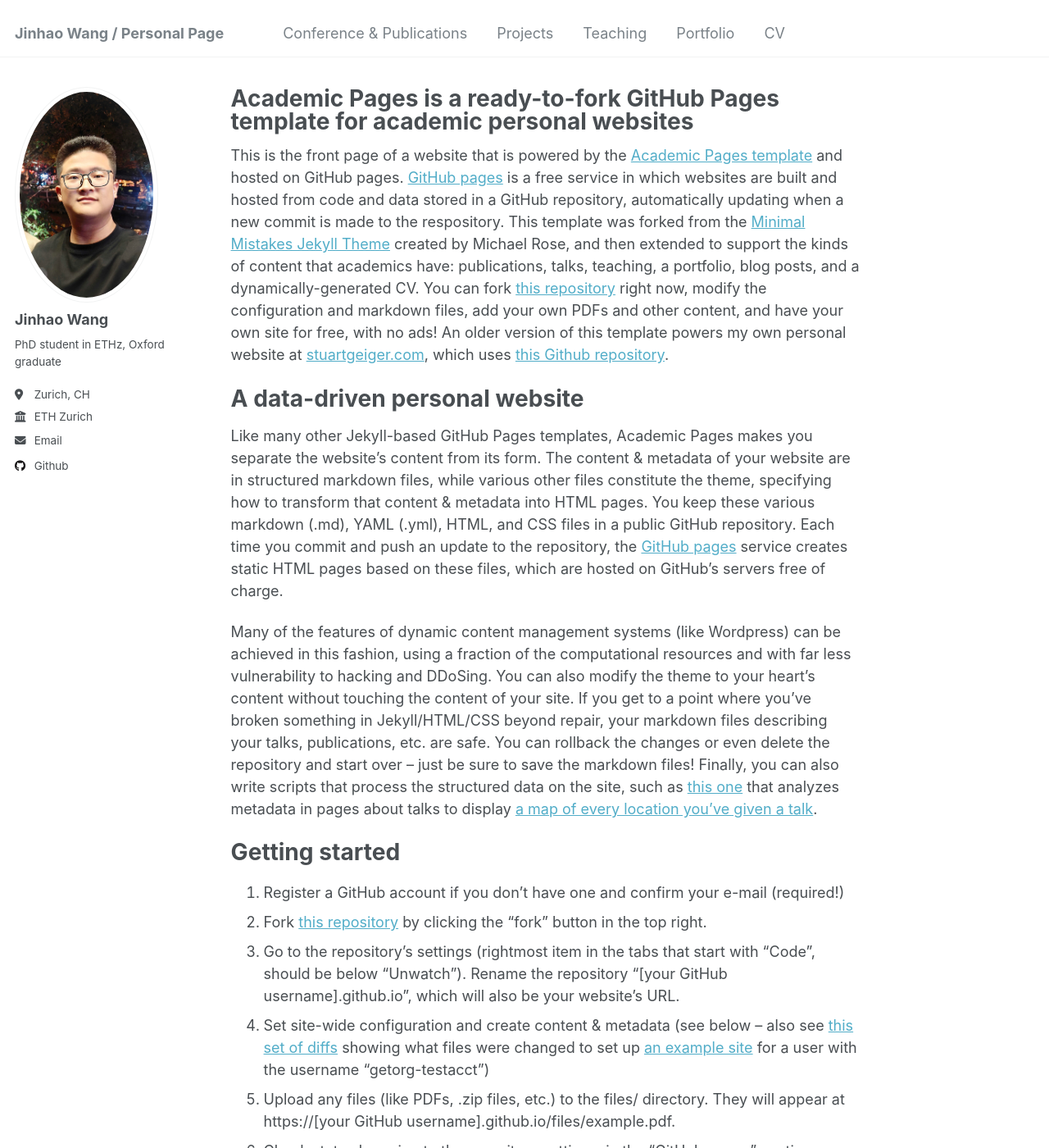
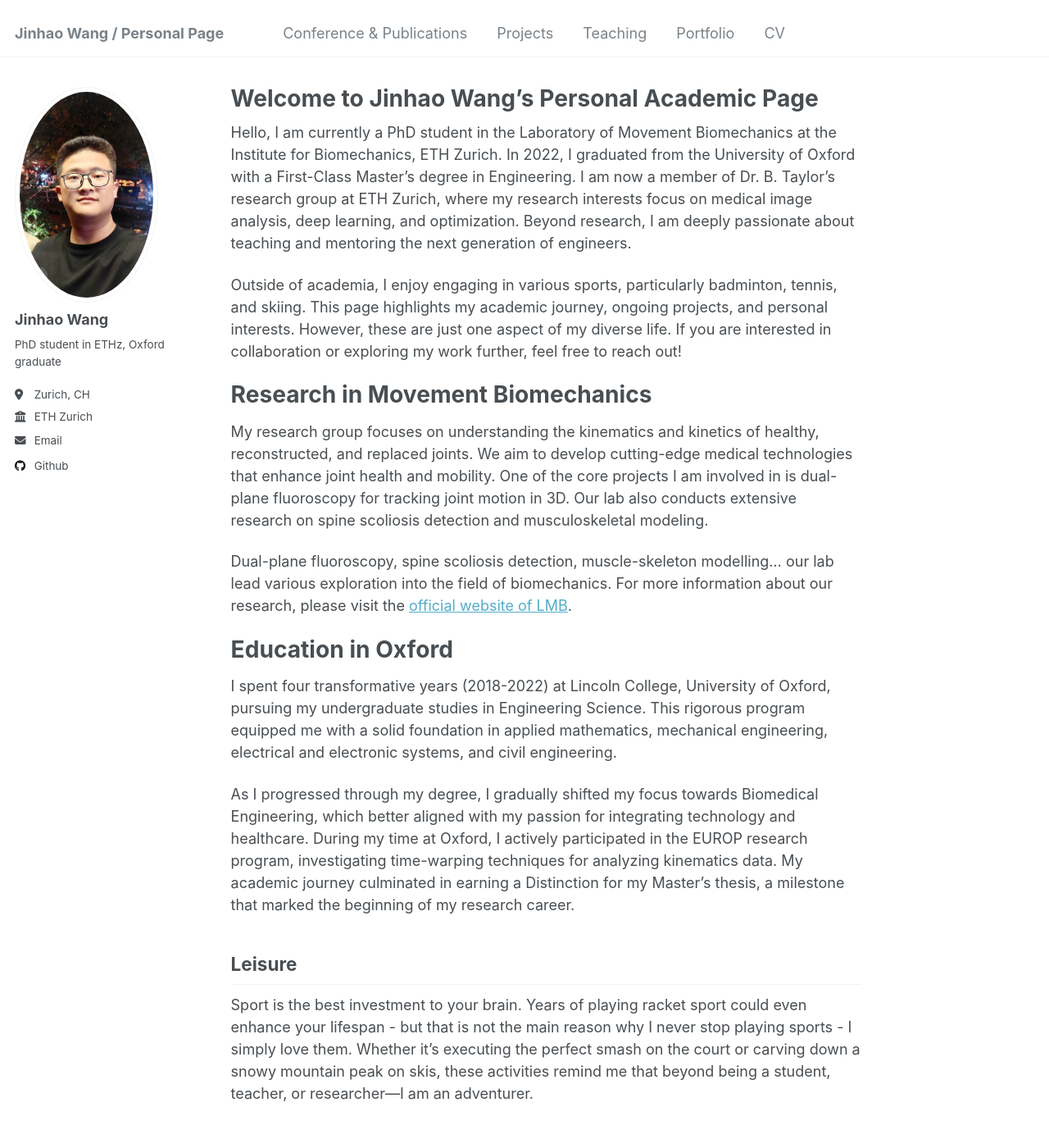
Before and after one commit to wjh19990923/wjh19990923.github.io, a Jekyll site: the page built from _pages/about.md, in a window 1280 px wide and 1400 px high. Shown: the whole window at 82% size. Built offline with Jekyll 4.4.1, drawn with Linux system fonts in a browser that asks for light colours; some of the changed text lies outside the part shown.

Commit message:
update about page

```diff
--- a/_data/navigation.yml
+++ b/_data/navigation.yml
@@ -9,7 +9,7 @@ main:
     url: /publications/
 
   - title: "Projects"
-    url: /projects/
+    url: /talks/
 
   - title: "Teaching"
     url: /teaching/
--- a/_pages/about.md
+++ b/_pages/about.md
@@ -1,49 +1,28 @@
 ---
 permalink: /
-title: "Academic Pages is a ready-to-fork GitHub Pages template for academic personal websites"
+title: "Welcome to Jinhao Wang's Personal Academic Page"
 author_profile: true
 redirect_from:
   - /about/
   - /about.html
 ---
 
-This is the front page of a website that is powered by the [Academic Pages template](https://github.com/academicpages/academicpages.github.io) and hosted on GitHub pages. [GitHub pages](https://pages.github.com) is a free service in which websites are built and hosted from code and data stored in a GitHub repository, automatically updating when a new commit is made to the respository. This template was forked from the [Minimal Mistakes Jekyll Theme](https://mmistakes.github.io/minimal-mistakes/) created by Michael Rose, and then extended to support the kinds of content that academics have: publications, talks, teaching, a portfolio, blog posts, and a dynamically-generated CV. You can fork [this repository](https://github.com/academicpages/academicpages.github.io) right now, modify the configuration and markdown files, add your own PDFs and other content, and have your own site for free, with no ads! An older version of this template powers my own personal website at [stuartgeiger.com](http://stuartgeiger.com), which uses [this Github repository](https://github.com/staeiou/staeiou.github.io).
+Hello, I am currently a PhD student in the Laboratory of Movement Biomechanics at the Institute for Biomechanics, ETH Zurich. In 2022, I graduated from the University of Oxford with a First-Class Master's degree in Engineering. I am now a member of Dr. B. Taylor's research group at ETH Zurich, where my research interests focus on medical image analysis, deep learning, and optimization. Beyond research, I am deeply passionate about teaching and mentoring the next generation of engineers.
 
-A data-driven personal website
+Outside of academia, I enjoy engaging in various sports, particularly badminton, tennis, and skiing. This page highlights my academic journey, ongoing projects, and personal interests. However, these are just one aspect of my diverse life. If you are interested in collaboration or exploring my work further, feel free to reach out!
+
+Research in Movement Biomechanics
 ======
-Like many other Jekyll-based GitHub Pages templates, Academic Pages makes you separate the website's content from its form. The content & metadata of your website are in structured markdown files, while various other files constitute the theme, specifying how to transform that content & metadata into HTML pages. You keep these various markdown (.md), YAML (.yml), HTML, and CSS files in a public GitHub repository. Each time you commit and push an update to the repository, the [GitHub pages](https://pages.github.com/) service creates static HTML pages based on these files, which are hosted on GitHub's servers free of charge.
+My research group focuses on understanding the kinematics and kinetics of healthy, reconstructed, and replaced joints. We aim to develop cutting-edge medical technologies that enhance joint health and mobility. One of the core projects I am involved in is dual-plane fluoroscopy for tracking joint motion in 3D. Our lab also conducts extensive research on spine scoliosis detection and musculoskeletal modeling.
 
-Many of the features of dynamic content management systems (like Wordpress) can be achieved in this fashion, using a fraction of the computational resources and with far less vulnerability to hacking and DDoSing. You can also modify the theme to your heart's content without touching the content of your site. If you get to a point where you've broken something in Jekyll/HTML/CSS beyond repair, your markdown files describing your talks, publications, etc. are safe. You can rollback the changes or even delete the repository and start over -- just be sure to save the markdown files! Finally, you can also write scripts that process the structured data on the site, such as [this one](https://github.com/academicpages/academicpages.github.io/blob/master/talkmap.ipynb) that analyzes metadata in pages about talks to display [a map of every location you've given a talk](https://academicpages.github.io/talkmap.html).
+Dual-plane fluoroscopy, spine scoliosis detection, muscle-skeleton modelling... our lab lead various exploration into the field of biomechanics. For more information about our research, please visit the [official website of LMB](https://movement.ethz.ch/).
 
-Getting started
+Education in Oxford
 ======
-1. Register a GitHub account if you don't have one and confirm your e-mail (required!)
-1. Fork [this repository](https://github.com/academicpages/academicpages.github.io) by clicking the "fork" button in the top right.
-1. Go to the repository's settings (rightmost item in the tabs that start with "Code", should be below "Unwatch"). Rename the repository "[your GitHub username].github.io", which will also be your website's URL.
-1. Set site-wide configuration and create content & metadata (see below -- also see [this set of diffs](http://archive.is/3TPas) showing what files were changed to set up [an example site](https://getorg-testacct.github.io) for a user with the username "getorg-testacct")
-1. Upload any files (like PDFs, .zip files, etc.) to the files/ directory. They will appear at https://[your GitHub username].github.io/files/example.pdf.
-1. Check status by going to the repository settings, in the "GitHub pages" section
+I spent four transformative years (2018-2022) at Lincoln College, University of Oxford, pursuing my undergraduate studies in Engineering Science. This rigorous program equipped me with a solid foundation in applied mathematics, mechanical engineering, electrical and electronic systems, and civil engineering.
 
-Site-wide configuration
+As I progressed through my degree, I gradually shifted my focus towards Biomedical Engineering, which better aligned with my passion for integrating technology and healthcare. During my time at Oxford, I actively participated in the EUROP research program, investigating time-warping techniques for analyzing kinematics data. My academic journey culminated in earning a Distinction for my Master's thesis, a milestone that marked the beginning of my research career.
+
+Leisure
 ------
-The main configuration file for the site is in the base directory in [_config.yml](https://github.com/academicpages/academicpages.github.io/blob/master/_config.yml), which defines the content in the sidebars and other site-wide features. You will need to replace the default variables with ones about yourself and your site's github repository. The configuration file for the top menu is in [_data/navigation.yml](https://github.com/academicpages/academicpages.github.io/blob/master/_data/navigation.yml). For example, if you don't have a portfolio or blog posts, you can remove those items from that navigation.yml file to remove them from the header.
-
-Create content & metadata
-------
-For site content, there is one markdown file for each type of content, which are stored in directories like _publications, _talks, _posts, _teaching, or _pages. For example, each talk is a markdown file in the [_talks directory](https://github.com/academicpages/academicpages.github.io/tree/master/_talks). At the top of each markdown file is structured data in YAML about the talk, which the theme will parse to do lots of cool stuff. The same structured data about a talk is used to generate the list of talks on the [Talks page](https://academicpages.github.io/talks), each [individual page](https://academicpages.github.io/talks/2012-03-01-talk-1) for specific talks, the talks section for the [CV page](https://academicpages.github.io/cv), and the [map of places you've given a talk](https://academicpages.github.io/talkmap.html) (if you run this [python file](https://github.com/academicpages/academicpages.github.io/blob/master/talkmap.py) or [Jupyter notebook](https://github.com/academicpages/academicpages.github.io/blob/master/talkmap.ipynb), which creates the HTML for the map based on the contents of the _talks directory).
-
-**Markdown generator**
-
-I have also created [a set of Jupyter notebooks](https://github.com/academicpages/academicpages.github.io/tree/master/markdown_generator
-) that converts a CSV containing structured data about talks or presentations into individual markdown files that will be properly formatted for the Academic Pages template. The sample CSVs in that directory are the ones I used to create my own personal website at stuartgeiger.com. My usual workflow is that I keep a spreadsheet of my publications and talks, then run the code in these notebooks to generate the markdown files, then commit and push them to the GitHub repository.
-
-How to edit your site's GitHub repository
-------
-Many people use a git client to create files on their local computer and then push them to GitHub's servers. If you are not familiar with git, you can directly edit these configuration and markdown files directly in the github.com interface. Navigate to a file (like [this one](https://github.com/academicpages/academicpages.github.io/blob/master/_talks/2012-03-01-talk-1.md) and click the pencil icon in the top right of the content preview (to the right of the "Raw | Blame | History" buttons). You can delete a file by clicking the trashcan icon to the right of the pencil icon. You can also create new files or upload files by navigating to a directory and clicking the "Create new file" or "Upload files" buttons.
-
-Example: editing a markdown file for a talk
-![Editing a markdown file for a talk](/images/editing-talk.png)
-
-For more info
-------
-More info about configuring Academic Pages can be found in [the guide](https://academicpages.github.io/markdown/). The [guides for the Minimal Mistakes theme](https://mmistakes.github.io/minimal-mistakes/docs/configuration/) (which this theme was forked from) might also be helpful.
+Sport is the best investment to your brain. Years of playing racket sport could even enhance your lifespan - but that is not the main reason why I never stop playing sports - I simply love them. Whether it’s executing the perfect smash on the court or carving down a snowy mountain peak on skis, these activities remind me that beyond being a student, teacher, or researcher—I am an adventurer.
```
Also changed, not shown: 1 other file.
